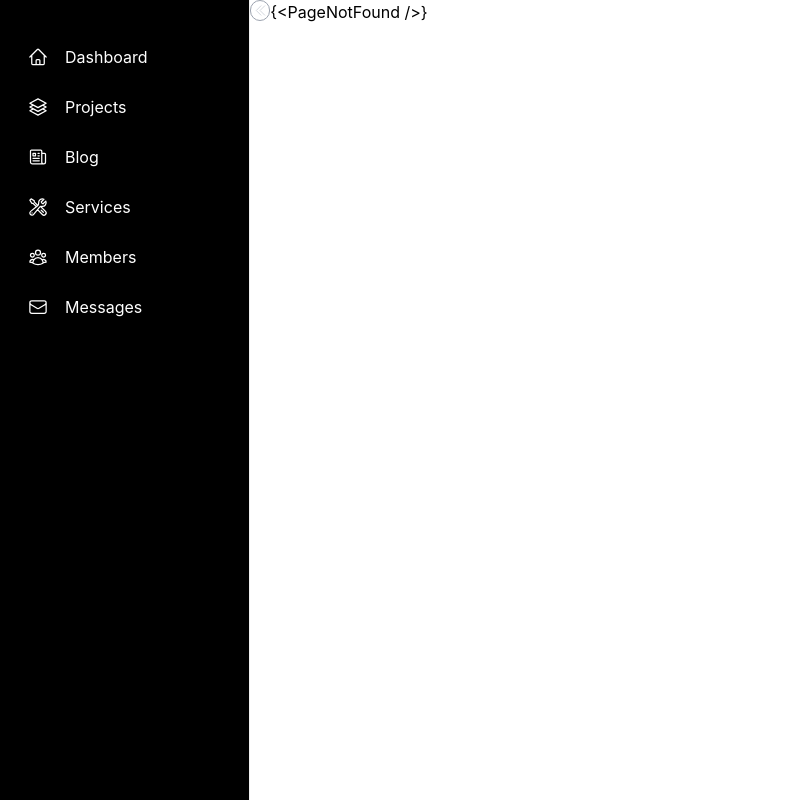
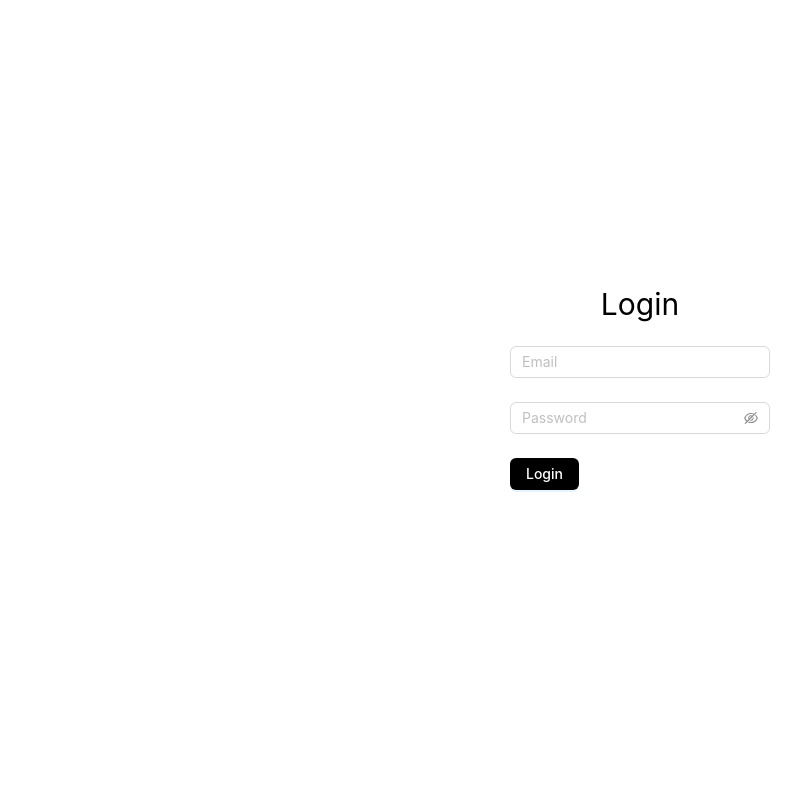
Before and after one commit to Eurekacodeet/efkoadminUI, a React (Create React App) app: page / in a window 1280 px wide. Shown: the whole page, without its empty margins (0-804 px from the left). Built offline with nearby package versions, Linux system fonts and the light colour scheme.

Commit message:
backend UI upload

```diff
--- a/src/App.js
+++ b/src/App.js
@@ -2,20 +2,34 @@ import logo from './logo.svg';
 import './App.css';
 import Sidebar from './Components/adminDashboardSideBar';
 import LayoutSideBar from '../src/Components/sideBar'
-import { Route, BrowserRouter as Router, Routes } from 'react-router-dom';
+import { Navigate, Route, BrowserRouter as Router, Routes } from 'react-router-dom';
 import BlogManagement from './Components/DashboardComponents/blogManagement';
 import ProjectManagement from './Components/DashboardComponents/projectsManagement';
 import EmailContact from './Components/DashboardComponents/contactsFromEmail';
 import DashboardPage from './Components/DashboardComponents/analyticsDashboard';
+import { LoginPage } from './Components/Authentication/Container';
+import { useState } from 'react';
+
+
+
+
+
+
+
+
 function App() {
+  const isAuthenticated = !!sessionStorage.getItem('adminId'); // Check if admin ID exists in session storage
+// const [isAuthenticated,setIsAuthenticated] =useState(false)
   return (
-    <div className=" flex flex-row">
+    <div className= {`flex flex-row ${!isAuthenticated&&"justify-center"}`}>
 
 
       <Router>
-   <LayoutSideBar/>
+   {isAuthenticated&&<LayoutSideBar/>}
         <Routes>
-          <Route path='/dashboard' element={<DashboardPage/>} />
+        <Route path='/' element={!isAuthenticated && <LoginPage/>} />
+
+          <Route path='/dashboard' element={isAuthenticated ? <DashboardPage/>:<Navigate to="/"/>} />
           <Route path='/projects' element={<ProjectManagement />} />
           <Route path='/blog' element={<BlogManagement />} />
           <Route path='/services' element="{<Contactus />}" />
--- /dev/null
+++ b/src/Components/Authentication/Container.js
@@ -0,0 +1,30 @@
+import React from 'react';
+import LoginForm from './LoginForm';
+import RegistrationForm from './RegisterForm';
+
+const LoginPage = () => {
+  return (
+    <div className="flex justify-center items-center h-screen">
+      <div className="max-w-sm">
+        <h1 className="text-3xl mb-6 text-center">Login</h1>
+        <LoginForm className="flex justify-center items-center" />
+      </div>
+    </div>
+  );
+};
+
+const RegistrationPage = () => {
+  return (
+    <div className="flex justify-center items-center h-screen">
+      <div className="max-w-sm">
+        <h1 className="text-3xl mb-6">Register</h1>
+        <RegistrationForm />
+        <p className="mt-4">
+          Already have an account? <a href="/login">Login here</a>
+        </p>
+      </div>
+    </div>
+  );
+};
+
+export { LoginPage, RegistrationPage };
--- /dev/null
+++ b/src/Components/Authentication/LoginForm.js
@@ -0,0 +1,68 @@
+import React, { createContext, useState } from 'react';
+import { Form, Input, Button, message } from 'antd';
+import axios from 'axios';
+import { useNavigate } from 'react-router-dom';
+
+export const UserContext = createContext();
+
+const LoginForm = () => {
+  const [loading, setLoading] = useState(false);
+  const [adminId, setAdminId] = useState(null); // Add setAdminId state
+
+  let navigate = useNavigate();
+
+  const handleLogin = async (values) => {
+    try {
+      setLoading(true);
+
+      const response = await axios.post('https://efkobend.onrender.com/admin/login/', values);
+
+      message.success(response.data.message);
+
+      sessionStorage.setItem('adminId', response.data.adminData.id);
+      sessionStorage.setItem('name', response.data.adminData.name);
+
+      setAdminId(response.data.adminData.id); // Set adminId using setAdminId
+      setTimeout(() => {
+        navigate('/dashboard');
+        window.location.reload()
+      }, 1000);
+
+    } catch (error) {
+      message.error(error.response.data.message);
+    } finally {
+      setLoading(false);
+    }
+  };
+
+  return (
+    <UserContext.Provider value={{ adminId, setAdminId }}> {/* Update the UserContext.Provider value */}
+      <div className="flex justify-center items-center">
+        <Form name="loginForm" onFinish={handleLogin}>
+        <Form.Item
+        name="email"
+        rules={[
+          { required: true, message: 'Please enter your email' },
+          { type: 'email', message: 'Please enter a valid email' },
+        ]}
+      >
+        <Input placeholder="Email" />
+      </Form.Item>
+      <Form.Item
+        name="password"
+        rules={[{ required: true, message: 'Please enter your password' }]}
+      >
+        <Input.Password placeholder="Password" />
+      </Form.Item>
+      <Form.Item>
+        <Button className='bg-black text-white font-medium' type="primary" htmlType="submit" loading={loading}>
+          Login
+        </Button>
+      </Form.Item>
+        </Form>
+      </div>
+    </UserContext.Provider>
+  );
+};
+
+export default LoginForm;
--- /dev/null
+++ b/src/Components/Authentication/RegisterForm.js
@@ -0,0 +1,58 @@
+import React, { useState } from 'react';
+import { Form, Input, Button, message } from 'antd';
+import axios from 'axios';
+
+const RegistrationForm = () => {
+  const [loading, setLoading] = useState(false);
+
+  const handleRegistration = async (values) => {
+    try {
+      setLoading(true);
+
+      const response = await axios.post('https://efkobend.onrender.com/admin/register', values);
+      // Handle successful registration
+      message.success(response.data.message);
+    } catch (error) {
+      // Handle error
+      message.error(error.response.data.message);
+    } finally {
+      setLoading(false);
+    }
+  };
+
+  return (
+    <Form name="registrationForm" onFinish={handleRegistration}>
+      <Form.Item
+        name="email"
+        rules={[
+          { required: true, message: 'Please enter your email' },
+          { type: 'email', message: 'Please enter a valid email' },
+        ]}
+      >
+        <Input placeholder="Email" />
+      </Form.Item>
+      <Form.Item
+        name="password"
+        rules={[
+          { required: true, message: 'Please enter your password' },
+          { min: 6, message: 'Password must be at least 6 characters long' },
+        ]}
+      >
+        <Input.Password placeholder="Password" />
+      </Form.Item>
+      <Form.Item
+        name="name"
+        rules={[{ required: true, message: 'Please enter your name' }]}
+      >
+        <Input placeholder="Name" />
+      </Form.Item>
+      <Form.Item>
+        <Button type="primary" htmlType="submit" loading={loading}>
+          Register
+        </Button>
+      </Form.Item>
+    </Form>
+  );
+};
+
+export default RegistrationForm;
--- a/src/Components/sideBar.js
+++ b/src/Components/sideBar.js
@@ -1,32 +1,60 @@
 import { Sidebar, Menu, MenuItem, useProSidebar, } from 'react-pro-sidebar';
-import { EnvelopeIcon, ChartBarSquareIcon, ChevronDoubleLeftIcon, UserGroupIcon, WrenchScrewdriverIcon, NewspaperIcon, XMarkIcon,HomeIcon, Square3Stack3DIcon, ArrowLeftCircleIcon, ArrowRightCircleIcon, ChevronDoubleRightIcon } from '@heroicons/react/24/outline';
-import { Link } from 'react-router-dom';
-import { useState } from 'react';
+import { EnvelopeIcon, ChartBarSquareIcon, ChevronDoubleLeftIcon, UserGroupIcon, WrenchScrewdriverIcon, NewspaperIcon, XMarkIcon,HomeIcon, Square3Stack3DIcon, ArrowLeftCircleIcon, ArrowRightCircleIcon, ChevronDoubleRightIcon, PowerIcon } from '@heroicons/react/24/outline';
+import { Link, useNavigate } from 'react-router-dom';
+import { useEffect, useState } from 'react';
 
 
 
 function LayoutSideBar() {
   const { collapseSidebar, toggleSidebar } = useProSidebar();
   const [isExpanded, setIsExpanded] = useState(true);
+  const [username, setUsername] = useState('');
+  let navigate=useNavigate()
+  useEffect(() => {
+    // Fetch the username from the session storage
+    const fetchUsername = () => {
+      const storedUsername = sessionStorage.getItem('name');
+      if (storedUsername) {
+        setUsername(storedUsername);
+      }
+    };
+
+    fetchUsername();
+  }, []);
+  const handleLogout = () => {
+    // Clear the session storage
+    sessionStorage.removeItem('adminId');
+    sessionStorage.removeItem('name');
+    setUsername('');
+   // Delay the navigation to /dashboard by 1 second (1000 milliseconds)
+   setTimeout(() => {
+    navigate('/');
+    window.location.reload()
+
+  }, 100);
+
+  };
 
   return (
-    <div className='flex h-screen'>
+    <div className='flex h-screen items-center justify-center'>
 
       <Sidebar
 
 style={{ position: 'sticky' }}
 backgroundColor='black' className=' z-50 h-full text-white'>
-
-        <Menu renderExpandIcon={<HomeIcon className='group-hover:text-black text-white hover:text-black' width={20} height={20}/>} className='pt-8'>
+  { isExpanded?<div className='flex flex-row items-center justify-center  mt-4 '>
+  <p className='pr-4'>Hi, {username}</p>
+  <button onClick={handleLogout} className='bg-white text-black rounded font-semibold p-2'>Log out</button></div>
+  :<div className='flex flex-col items-center justify-center  mt-4 '>
+    <button onClick={handleLogout} className='bg-white text-black rounded font-semibold p-2'>
+      <PowerIcon className='bg-white rounded text-black' width={15} height={15}/></button></div>}
+        <Menu renderExpandIcon={<HomeIcon className='group-hover:text-black text-white hover:text-black' width={20} height={20}/>} className='pt-4'>
           <MenuItem className="group hover:text-black" component={<Link to="/dashboard" />} icon={<HomeIcon className='group-hover:text-black text-white hover:text-black' width={20} height={20}/>}>Dashboard </MenuItem>
           <MenuItem className="group hover:text-black" component={<Link to="/projects" />} icon={<Square3Stack3DIcon className='group-hover:text-black text-white hover:text-black' width={20} height={20}/>}> Projects </MenuItem>
           <MenuItem className="group hover:text-black" component={<Link to="/blog" />} icon={<NewspaperIcon className='group-hover:text-black text-white hover:text-black' width={20} height={20}/>}>Blog</MenuItem>
           <MenuItem className="group hover:text-black" component={<Link to="/services" />} icon={<WrenchScrewdriverIcon className='group-hover:text-black text-white hover:text-black' width={20} height={20}/>}>Services</MenuItem>
           <MenuItem className="group hover:text-black" component={<Link to="/members" />} icon={<UserGroupIcon className='group-hover:text-black text-white hover:text-black' width={20} height={20}/>}>Members</MenuItem>
           <MenuItem className="group hover:text-black" component={<Link to="/messages" />} icon={<EnvelopeIcon className='group-hover:text-black text-white hover:text-black' width={20} height={20}/>}>Messages</MenuItem>
-
-
-
         </Menu>
       </Sidebar>
       <main>
```
